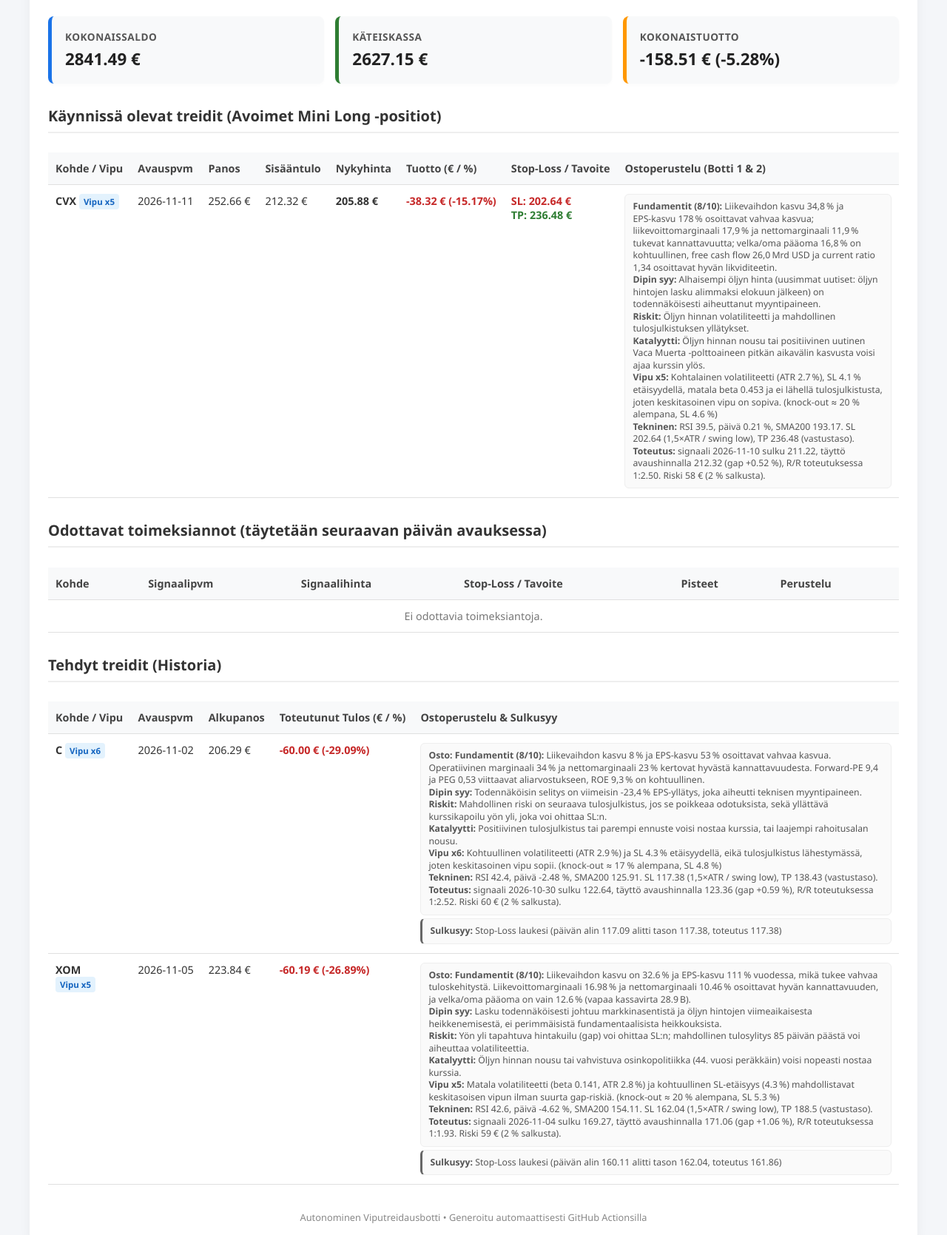
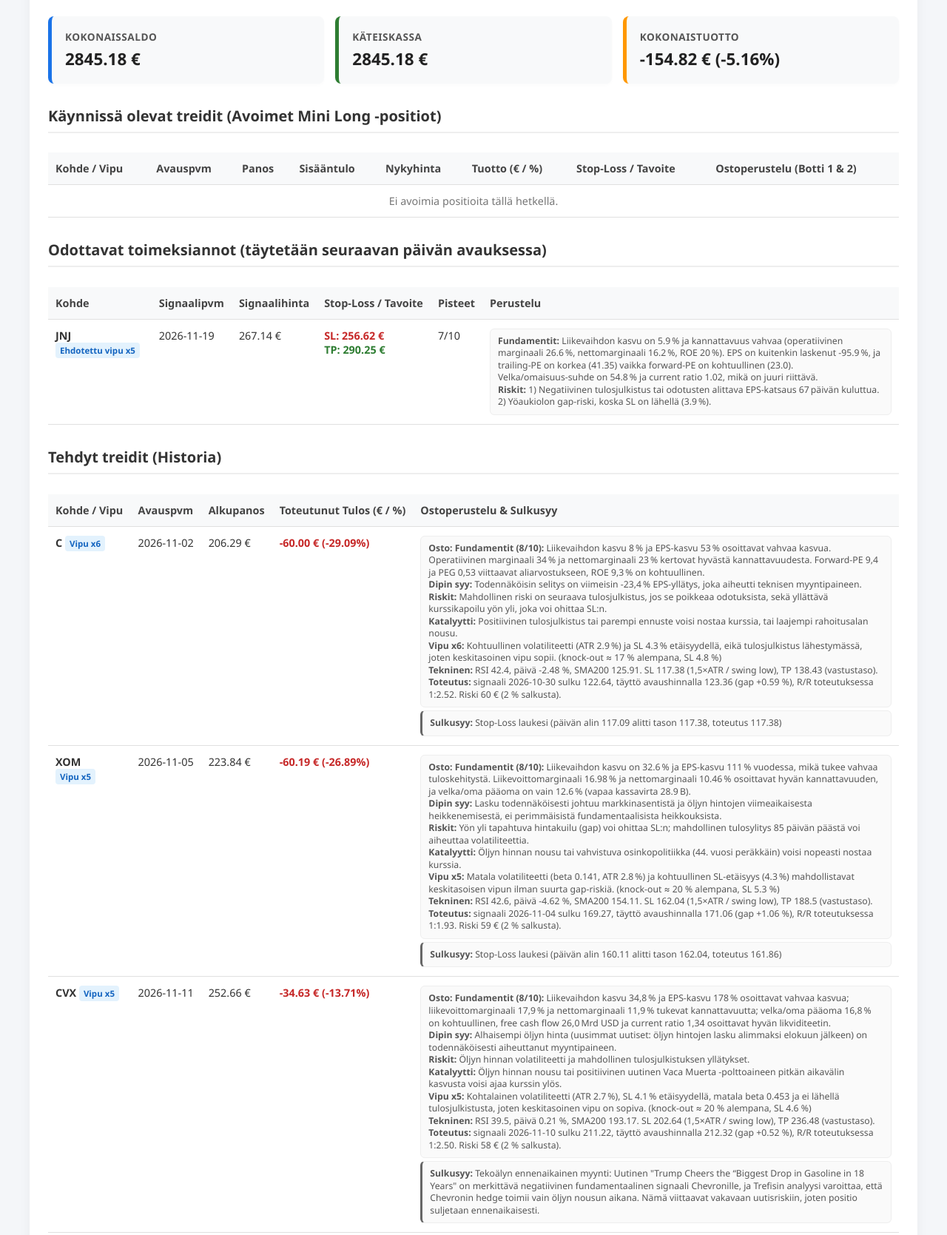
Before and after one commit to LehtiTuomas/osakevahti, a plain HTML site: page index.html in a window 1280 px wide. Shown: the part 477-2146 px from the top of the page at 74% size. Drawn offline with Linux system fonts and the light colour scheme.

Commit message:
🤖 Päivitetty pörssivahdin muisti, salkku ja index.html

```diff
--- a/index.html
+++ b/index.html
@@ -58,7 +58,7 @@
     <body>
         <div class="container">
             <h1>Treidausbotti: Autonominen Treidaussalkku (Mini Long)</h1>
-            <div class="subtitle">Alkupääoma: 3000.00 € | Päivitetty: 19.11.2026 klo 06:16</div>
+            <div class="subtitle">Alkupääoma: 3000.00 € | Päivitetty: 20.11.2026 klo 06:05</div>
 
             <div class="strategy-box">
                 <h4>📊 Osakevalintastrategia & Kriteerit</h4>
@@ -77,15 +77,15 @@
             <div class="summary-grid">
                 <div class="card">
                     <h3>Kokonaissaldo</h3>
-                    <p>2841.49 €</p>
+                    <p>2845.18 €</p>
                 </div>
                 <div class="card" style="border-left-color: #2e7d32;">
                     <h3>Käteiskassa</h3>
-                    <p>2627.15 €</p>
+                    <p>2845.18 €</p>
                 </div>
                 <div class="card" style="border-left-color: #ff9800;">
                     <h3>Kokonaistuotto</h3>
-                    <p class="neg">-158.51 € (-5.28%)</p>
+                    <p class="neg">-154.82 € (-5.16%)</p>
                 </div>
             </div>
 
@@ -105,18 +105,7 @@
                         </tr>
                     </thead>
                     <tbody>
-
-                <tr>
-                    <td data-label="Kohde / Vipu"><b>CVX</b> <span class="badge">Vipu x5</span></td>
-                    <td data-label="Avauspvm" class="nowrap">2026-11-11</td>
-                    <td data-label="Panos" class="nowrap">252.66 €</td>
-                    <td data-label="Sisääntulo" class="nowrap">212.32 €</td>
-                    <td data-label="Nykyhinta" class="nowrap"><b>205.88 €</b></td>
-                    <td data-label="Tuotto (€ / %)" class="nowrap"><span class="neg">-38.32 € (-15.17%)</span></td>
-                    <td data-label="SL / TP" class="nowrap"><span class="neg">SL: 202.64 €</span><br><span class="pos">TP: 236.48 €</span></td>
-                    <td data-label="Perustelu"><div class="reason-box"><b>Fundamentit (8/10):</b> Liikevaihdon kasvu 34,8 % ja EPS‑kasvu 178 % osoittavat vahvaa kasvua; liikevoittomarginaali 17,9 % ja nettomarginaali 11,9 % tukevat kannattavuutta; velka/oma pääoma 16,8 % on kohtuullinen, free cash flow 26,0 Mrd USD ja current ratio 1,34 osoittavat hyvän likviditeetin.<br><b>Dipin syy:</b> Alhaisempi öljyn hinta (uusimmat uutiset: öljyn hintojen lasku alimmaksi elokuun jälkeen) on todennäköisesti aiheuttanut myyntipaineen.<br><b>Riskit:</b> Öljyn hinnan volatiliteetti ja mahdollinen tulosjulkistuksen yllätykset.<br><b>Katalyytti:</b> Öljyn hinnan nousu tai positiivinen uutinen Vaca Muerta -polttoaineen pitkän aikavälin kasvusta voisi ajaa kurssin ylös.<br><b>Vipu x5:</b> Kohtalainen volatiliteetti (ATR 2.7 %), SL 4.1 % etäisyydellä, matala beta 0.453 ja ei lähellä tulosjulkistusta, joten keskitasoinen vipu on sopiva. (knock-out ≈ 20 % alempana, SL 4.6 %)<br><b>Tekninen:</b> RSI 39.5, päivä 0.21 %, SMA200 193.17. SL 202.64 (1,5×ATR / swing low), TP 236.48 (vastustaso).<br><b>Toteutus:</b> signaali 2026-11-10 sulku 211.22, täyttö avaushinnalla 212.32 (gap +0.52 %), R/R toteutuksessa 1:2.50. Riski 58 € (2 % salkusta).</div></td>
-                </tr>
-
+    <tr><td colspan='8' style='text-align: center; color: #777;'>Ei avoimia positioita tällä hetkellä.</td></tr>
                     </tbody>
                 </table>
             </div>
@@ -135,7 +124,16 @@
                         </tr>
                     </thead>
                     <tbody>
-    <tr><td colspan='6' style='text-align: center; color: #777;'>Ei odottavia toimeksiantoja.</td></tr>
+
+                <tr>
+                    <td data-label="Kohde"><b>JNJ</b> <span class="badge">Ehdotettu vipu x5</span></td>
+                    <td data-label="Signaalipvm" class="nowrap">2026-11-19</td>
+                    <td data-label="Signaalihinta" class="nowrap">267.14 €</td>
+                    <td data-label="SL / TP" class="nowrap"><span class="neg">SL: 256.62 €</span><br><span class="pos">TP: 290.25 €</span></td>
+                    <td data-label="Pisteet" class="nowrap">7/10</td>
+                    <td data-label="Perustelu"><div class="reason-box"><b>Fundamentit:</b> Liikevaihdon kasvu on 5.9 % ja kannattavuus vahvaa (operatiivinen marginaali 26.6 %, nettomarginaali 16.2 %, ROE 20 %). EPS on kuitenkin laskenut -95.9 %, ja trailing‑PE on korkea (41.35) vaikka forward‑PE on kohtuullinen (23.0). Velka/omaisuus‑suhde on 54.8 % ja current ratio 1.02, mikä on juuri riittävä.<br><b>Riskit:</b> 1) Negatiivinen tulosjulkistus tai odotusten alittava EPS‑katsaus 67 päivän kuluttua. 2) Yöaukiolon gap‑riski, koska SL on lähellä (3.9 %).</div></td>
+                </tr>
+
                     </tbody>
                 </table>
             </div>
@@ -176,6 +174,17 @@
                     </td>
                 </tr>
 
+                <tr>
+                    <td data-label="Kohde / Vipu"><b>CVX</b> <span class="badge">Vipu x5</span></td>
+                    <td data-label="Avauspvm" class="nowrap">2026-11-11</td>
+                    <td data-label="Alkupanos" class="nowrap">252.66 €</td>
+                    <td data-label="Tulos (€ / %)" class="nowrap"><span class="neg">-34.63 € (-13.71%)</span></td>
+                    <td data-label="Perustelu / Sulku">
+                        <div class="reason-box"><b>Osto:</b> <b>Fundamentit (8/10):</b> Liikevaihdon kasvu 34,8 % ja EPS‑kasvu 178 % osoittavat vahvaa kasvua; liikevoittomarginaali 17,9 % ja nettomarginaali 11,9 % tukevat kannattavuutta; velka/oma pääoma 16,8 % on kohtuullinen, free cash flow 26,0 Mrd USD ja current ratio 1,34 osoittavat hyvän likviditeetin.<br><b>Dipin syy:</b> Alhaisempi öljyn hinta (uusimmat uutiset: öljyn hintojen lasku alimmaksi elokuun jälkeen) on todennäköisesti aiheuttanut myyntipaineen.<br><b>Riskit:</b> Öljyn hinnan volatiliteetti ja mahdollinen tulosjulkistuksen yllätykset.<br><b>Katalyytti:</b> Öljyn hinnan nousu tai positiivinen uutinen Vaca Muerta -polttoaineen pitkän aikavälin kasvusta voisi ajaa kurssin ylös.<br><b>Vipu x5:</b> Kohtalainen volatiliteetti (ATR 2.7 %), SL 4.1 % etäisyydellä, matala beta 0.453 ja ei lähellä tulosjulkistusta, joten keskitasoinen vipu on sopiva. (knock-out ≈ 20 % alempana, SL 4.6 %)<br><b>Tekninen:</b> RSI 39.5, päivä 0.21 %, SMA200 193.17. SL 202.64 (1,5×ATR / swing low), TP 236.48 (vastustaso).<br><b>Toteutus:</b> signaali 2026-11-10 sulku 211.22, täyttö avaushinnalla 212.32 (gap +0.52 %), R/R toteutuksessa 1:2.50. Riski 58 € (2 % salkusta).</div>
+                        <div class="reason-box" style="margin-top:4px; border-left: 3px solid #666;"><b>Sulkusyy:</b> Tekoälyn ennenaikainen myynti: Uutinen "Trump Cheers the “Biggest Drop in Gasoline in 18 Years" on merkittävä negatiivinen fundamentaalinen signaali Chevronille, ja Trefisin analyysi varoittaa, että Chevronin hedge toimii vain öljyn nousun aikana. Nämä viittaavat vakavaan uutisriskiin, joten positio suljetaan ennenaikaisesti.</div>
+                    </td>
+                </tr>
+
                     </tbody>
                 </table>
             </div>
```
Also changed, not shown: salkku_data.json (+27 -7 lines), lahetetyt_lokit.txt, viimeisin_baripvm.txt.
